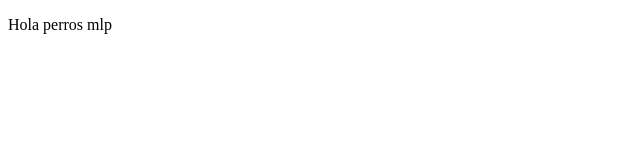
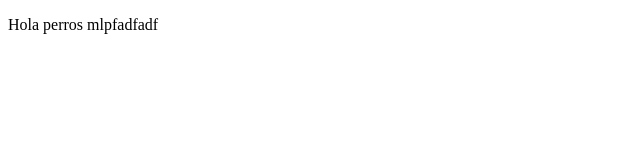
Before and after one commit to linusmartinez/proyectoDemoCursoPrework, a plain HTML site: page index.html in a window 1280 px wide. Shown: the full height of the page, 0-640 px from the left. Drawn offline with Linux system fonts and the light colour scheme.

Commit message:
jajajlol

```diff
--- a/index.html
+++ b/index.html
@@ -8,7 +8,7 @@
 </head>
 <body>
     <p>
-        Hola perros mlp
+        Hola perros mlpfadfadf
     </p>
 </body>
 </html>
```
